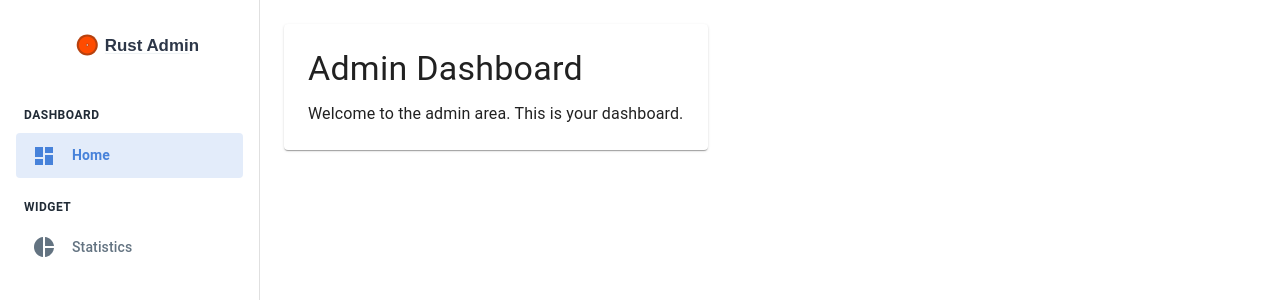
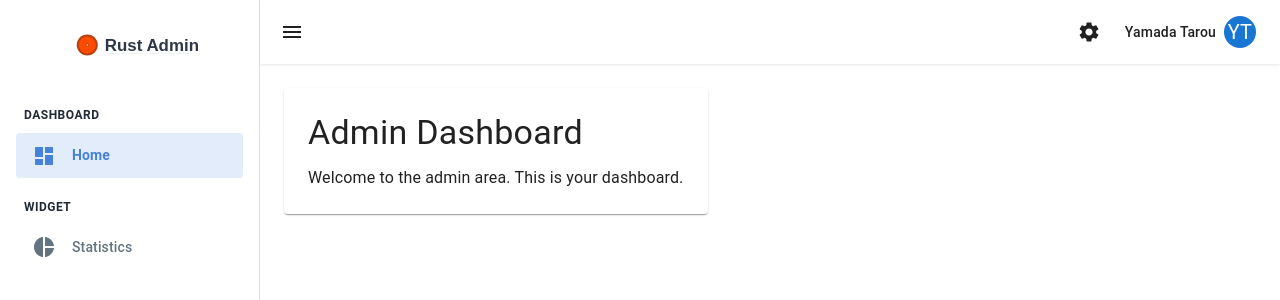
Before and after one commit to jonhomin/rust-web-framework, a React (Vite) app in the folder frontend/: page /admin in a window 1280 px wide. Shown: the top 300 px of the page. Built offline with nearby package versions, Linux system fonts and the light colour scheme.

Commit message:
Added Header component

```diff
--- /dev/null
+++ b/frontend/src/components/Admin/AdminHeader/index.tsx
@@ -0,0 +1,70 @@
+import {
+  AppBar,
+  Toolbar,
+  IconButton,
+  Typography,
+  Box,
+  Avatar,
+} from "@mui/material";
+import {
+  Menu as MenuIcon,
+  Settings as SettingsIcon,
+} from "@mui/icons-material";
+
+interface AdminHeaderProps {
+  onToggleSidebar?: () => void;
+  isSidebarOpen?: boolean;
+}
+
+const AdminHeader = ({ onToggleSidebar, isSidebarOpen }: AdminHeaderProps) => {
+  return (
+    <AppBar
+      position="fixed"
+      sx={{
+        backgroundColor: "white",
+        color: "text.primary",
+        boxShadow: "0px 1px 3px rgba(0, 0, 0, 0.1)",
+        width: `calc(100% - ${isSidebarOpen ? 260 : 0}px)`,
+        ml: `${isSidebarOpen ? 260 : 0}px`,
+        transition: "all 0.3s ease",
+      }}
+    >
+      <Toolbar>
+        <IconButton
+          edge="start"
+          color="inherit"
+          aria-label="menu"
+          onClick={onToggleSidebar}
+          sx={{ mr: 2 }}
+        >
+          <MenuIcon />
+        </IconButton>
+
+        <Box sx={{ flexGrow: 1 }} />
+
+        <Box sx={{ display: "flex", alignItems: "center", gap: 2 }}>
+          <IconButton color="inherit">
+            <SettingsIcon />
+          </IconButton>
+
+          <Box sx={{ display: "flex", alignItems: "center", gap: 1 }}>
+            <Typography variant="body2" sx={{ fontWeight: 500 }}>
+              Yamada Tarou
+            </Typography>
+            <Avatar
+              sx={{
+                width: 32,
+                height: 32,
+                backgroundColor: "primary.main",
+              }}
+            >
+              YT
+            </Avatar>
+          </Box>
+        </Box>
+      </Toolbar>
+    </AppBar>
+  );
+};
+
+export default AdminHeader;
--- a/frontend/src/layouts/AdminLayout.tsx
+++ b/frontend/src/layouts/AdminLayout.tsx
@@ -1,13 +1,59 @@
+import { useState } from "react";
 import { Outlet } from "react-router-dom";
 import { Box } from "@mui/material";
 import AdminSidebar from "../components/Admin/AdminSidebar";
+import AdminHeader from "../components/Admin/AdminHeader";
 
 export const AdminLayout = () => {
+  const [isSidebarOpen, setIsSidebarOpen] = useState(true);
+
+  const handleToggleSidebar = () => {
+    setIsSidebarOpen(!isSidebarOpen);
+  };
+
   return (
     <Box sx={{ display: "flex" }}>
-      <AdminSidebar />
-      <Box component="main" sx={{ flexGrow: 1, p: 3 }}>
-        <Outlet />
+      {/* サイドバー */}
+      <Box
+        sx={{
+          width: isSidebarOpen ? 260 : 0,
+          transition: "width 0.3s ease",
+          overflow: "hidden",
+          position: "fixed",
+          left: 0,
+          top: 0,
+          height: "100vh",
+          bgcolor: "background.paper",
+          borderRight: "1px solid",
+          borderColor: "divider",
+          zIndex: (theme) => theme.zIndex.drawer,
+        }}
+      >
+        <AdminSidebar />
+      </Box>
+
+      {/* メインコンテンツエリア（ヘッダー含む） */}
+      <Box
+        sx={{
+          flexGrow: 1,
+          marginLeft: isSidebarOpen ? "260px" : 0,
+          transition: "margin-left 0.3s ease",
+          minHeight: "100vh",
+        }}
+      >
+        <AdminHeader
+          onToggleSidebar={handleToggleSidebar}
+          isSidebarOpen={isSidebarOpen}
+        />
+        <Box
+          component="main"
+          sx={{
+            p: 3,
+            mt: 8,
+          }}
+        >
+          <Outlet />
+        </Box>
       </Box>
     </Box>
   );
```
